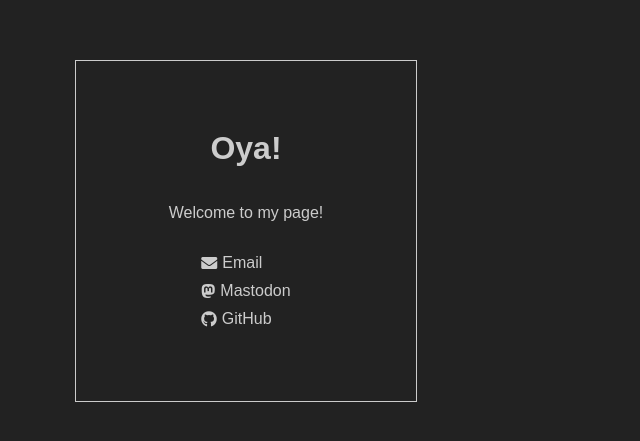
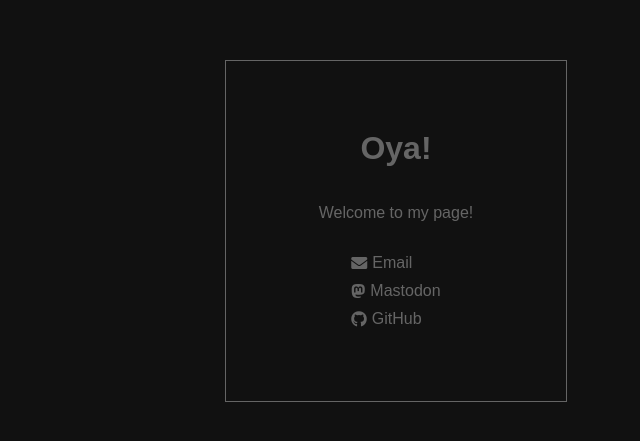
Before and after one commit to oyasoheil/oyasoheil.github.io, a plain HTML site: page index.html in a window 1280 px wide. Shown: the part 169-610 px from the top of the page, without its empty margins (244-884 px from the left). Drawn offline with Linux system fonts and the light colour scheme.

Commit message:
replaced snakes game with a nice effect on index

```diff
--- a/index.html
+++ b/index.html
@@ -13,6 +13,19 @@
             align-items: center;
             height: 100vh;
             margin: 0;
+        }
+
+        .dimmer {
+            position: fixed;
+            top: 0;
+            left: 0;
+            width: 100%;
+            height: 100%;
+            background-color: rgba(0, 0, 0, 0.5); /* Adjust the opacity as desired */
+            z-index: 9999;
+            display: flex;
+            justify-content: center;
+            align-items: center;
         }
 
         .container {
@@ -66,6 +79,8 @@
     <meta name="viewport" content="width=device-width, initial-scale=1, maximum-scale=1">
 </head>
 <body>
+    <div class="dimmer"></div>
+
     <div class="container">
         <h1>Oya!</h1>
         <p>Welcome to my page!</p>
@@ -77,74 +92,8 @@
         </ul>
     </div>
 
-    <canvas id="gameCanvas" width="300" height="300"></canvas>
-
     <script>
-        // Your game code goes here
-
-        // Example: Simple Snake Game
-
-        // Get the canvas element
-        const canvas = document.getElementById("gameCanvas");
-        const ctx = canvas.getContext("2d");
-
-        // Set up initial snake position
-        let snakeX = 10;
-        let snakeY = 10;
-        let gridSize = 20;
-
-        // Set up initial direction
-        let dx = gridSize;
-        let dy = 0;
-
-        // Update snake position
-        function moveSnake() {
-            snakeX += dx;
-            snakeY += dy;
-        }
-
-        // Draw the snake on the canvas
-        function drawSnake() {
-            ctx.clearRect(0, 0, canvas.width, canvas.height);
-            ctx.fillStyle = "green";
-            ctx.fillRect(snakeX, snakeY, gridSize, gridSize);
-        }
-
-        // Update snake position and redraw
-        function update() {
-            moveSnake();
-            drawSnake();
-        }
-
-        // Handle keyboard input to change direction
-        function handleInput(event) {
-            const key = event.key;
-            if (key === "ArrowUp" && dy !== gridSize) {
-                dx = 0;
-                dy = -gridSize;
-            } else if (key === "ArrowDown" && dy !== -gridSize) {
-                dx = 0;
-                dy = gridSize;
-            } else if (key === "ArrowLeft" && dx !== gridSize) {
-                dx = -gridSize;
-                dy = 0;
-            } else if (key === "ArrowRight" && dx !== -gridSize) {
-                dx = gridSize;
-                dy = 0;
-            }
-        }
-
-        // Start the game loop
-        function gameLoop() {
-            update();
-            requestAnimationFrame(gameLoop);
-        }
-
-        // Add event listener for keyboard input
-        document.addEventListener("keydown", handleInput);
-
-        // Start the game loop
-        gameLoop();
+        // Your additional JavaScript code can be placed here
     </script>
 </body>
 </html>
```
